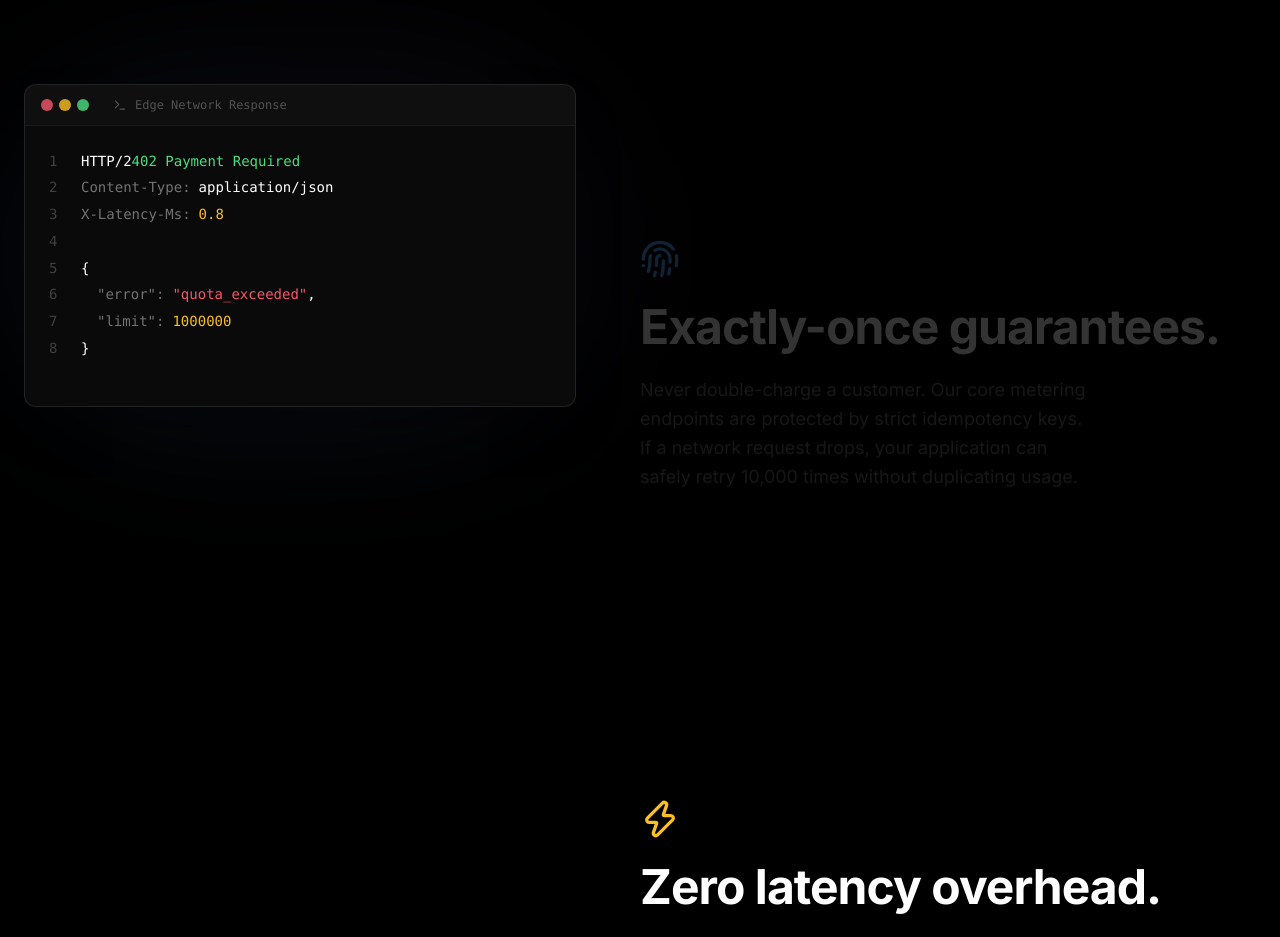
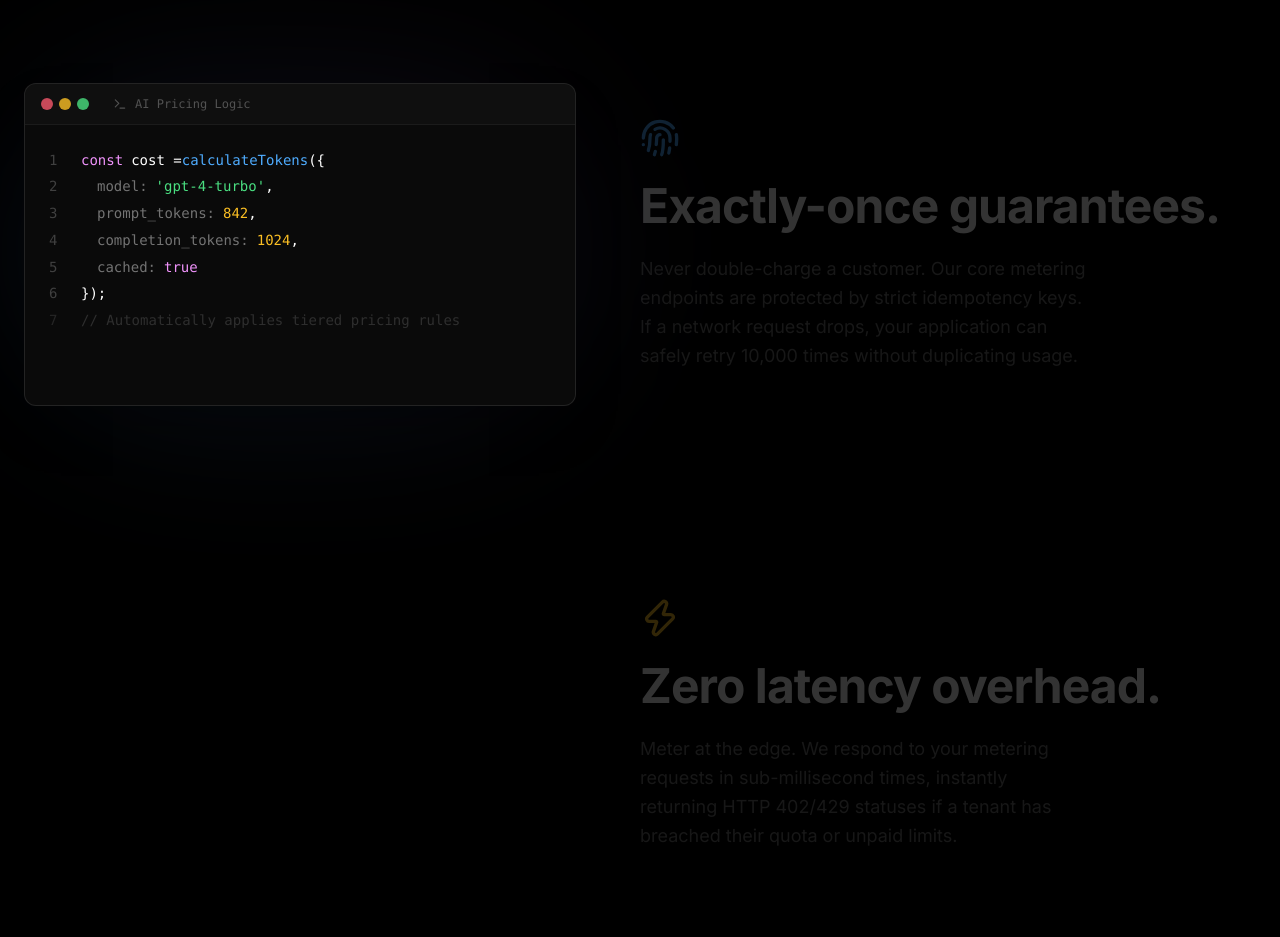
Before and after one commit to nareshchandu17/flyrank-capstone-metering-billing, a React (Vite) app in the folder frontend/: page / in a window 1280 px wide. Shown: the part 1860-2797 px from the top of the page. Built offline with nearby package versions, Linux system fonts and the light colour scheme.

Commit message:
fix: polish landing page scroll ux by fixing background consistency, adding more features, and removing blur

```diff
--- a/frontend/src/pages/FramerLanding.jsx
+++ b/frontend/src/pages/FramerLanding.jsx
@@ -10,7 +10,8 @@ import {
   Fingerprint,
   Zap,
   BarChart,
-  Shield
+  Shield,
+  FileText
 } from 'lucide-react';
 
 // Word-by-word reveal component for the "Problem" section
@@ -51,7 +52,11 @@ const CodePreview = ({ activeSection }) => (
       </div>
       <div className="ml-4 text-xs text-neutral-500 font-mono flex items-center gap-2">
         <Terminal className="w-3.5 h-3.5" />
-        {activeSection === 0 ? 'POST /api/usage' : activeSection === 1 ? 'Edge Network Response' : 'Pricing Logic'}
+        {activeSection === 0 ? 'POST /api/usage'
+         : activeSection === 1 ? 'Edge Network Response'
+         : activeSection === 2 ? 'AI Pricing Logic'
+         : activeSection === 3 ? 'Stripe Sync.js'
+         : 'Fraud Detection'}
       </div>
     </div>
     <div className="p-6 text-sm font-mono leading-relaxed overflow-x-auto min-h-[280px]">
@@ -88,6 +93,27 @@ const CodePreview = ({ activeSection }) => (
           <div className="flex mt-4 opacity-50"><span className="text-neutral-600 w-8 select-none">7</span><span className="text-neutral-500">// Automatically applies tiered pricing rules</span></div>
         </motion.div>
       )}
+      {activeSection === 3 && (
+        <motion.div initial={{ opacity: 0 }} animate={{ opacity: 1 }} className="space-y-1">
+          <div className="flex"><span className="text-neutral-600 w-8 select-none">1</span><span className="text-[#f093fb]">await</span> <span className="text-white ml-2">stripe.invoices.</span><span className="text-[#4facfe]">create</span><span className="text-white">({'{'}</span></div>
+          <div className="flex"><span className="text-neutral-600 w-8 select-none">2</span><span className="text-neutral-400 ml-4">customer:</span><span className="text-[#4ade80] ml-2">tenant.stripeId</span><span className="text-white">,</span></div>
+          <div className="flex"><span className="text-neutral-600 w-8 select-none">3</span><span className="text-neutral-400 ml-4">auto_advance:</span><span className="text-[#f093fb] ml-2">true</span><span className="text-white">,</span></div>
+          <div className="flex"><span className="text-neutral-600 w-8 select-none">4</span><span className="text-neutral-400 ml-4">collection_method:</span><span className="text-[#4ade80] ml-2">'charge_automatically'</span></div>
+          <div className="flex"><span className="text-neutral-600 w-8 select-none">5</span><span className="text-white">{'}'});</span></div>
+          <div className="flex mt-4 opacity-50"><span className="text-neutral-600 w-8 select-none">6</span><span className="text-neutral-500">// Syncs with Stripe at the end of every month</span></div>
+        </motion.div>
+      )}
+      {activeSection === 4 && (
+        <motion.div initial={{ opacity: 0 }} animate={{ opacity: 1 }} className="space-y-1">
+          <div className="flex"><span className="text-neutral-600 w-8 select-none">1</span><span className="text-white">{"{"}</span></div>
+          <div className="flex"><span className="text-neutral-600 w-8 select-none">2</span><span className="text-neutral-400 ml-4">"alert":</span><span className="text-[#f5576c] ml-2">"anomalous_spike_detected"</span><span className="text-white">,</span></div>
+          <div className="flex"><span className="text-neutral-600 w-8 select-none">3</span><span className="text-neutral-400 ml-4">"tenant":</span><span className="text-[#4ade80] ml-2">"tnt_9a8b7c"</span><span className="text-white">,</span></div>
+          <div className="flex"><span className="text-neutral-600 w-8 select-none">4</span><span className="text-neutral-400 ml-4">"expected_usage":</span><span className="text-[#fbbf24] ml-2">5000</span><span className="text-white">,</span></div>
+          <div className="flex"><span className="text-neutral-600 w-8 select-none">5</span><span className="text-neutral-400 ml-4">"actual_usage":</span><span className="text-[#f5576c] ml-2">850000</span><span className="text-white">,</span></div>
+          <div className="flex"><span className="text-neutral-600 w-8 select-none">6</span><span className="text-neutral-400 ml-4">"action":</span><span className="text-[#fbbf24] ml-2">"API_KEY_SUSPENDED"</span></div>
+          <div className="flex"><span className="text-neutral-600 w-8 select-none">7</span><span className="text-white">{"}"}</span></div>
+        </motion.div>
+      )}
     </div>
   </div>
 );
@@ -113,9 +139,11 @@ const FramerLanding = () => {
 
   useEffect(() => {
     return stickyProgress.onChange((latest) => {
-      if (latest < 0.33) setActiveStickySection(0);
-      else if (latest < 0.66) setActiveStickySection(1);
-      else setActiveStickySection(2);
+      if (latest < 0.2) setActiveStickySection(0);
+      else if (latest < 0.4) setActiveStickySection(1);
+      else if (latest < 0.6) setActiveStickySection(2);
+      else if (latest < 0.8) setActiveStickySection(3);
+      else setActiveStickySection(4);
     });
   }, [stickyProgress]);
 
@@ -131,16 +159,15 @@ const FramerLanding = () => {
   const scaleHero = useTransform(heroProgress, [0, 1], [1, 0.9]);
   const yHero = useTransform(heroProgress, [0, 1], ["0%", "20%"]);
 
-  // Dashboard transforms
-  const dashBlur = useTransform(dashProgress, [0, 1], ["20px", "0px"]);
+  // Dashboard transforms (removed blur to fix UX)
   const dashScale = useTransform(dashProgress, [0, 1], [0.8, 1]);
   const dashOpacity = useTransform(dashProgress, [0, 1], [0.3, 1]);
 
   return (
     <div ref={containerRef} className="bg-black min-h-screen text-white selection:bg-[#4facfe]/30 selection:text-white font-sans">
 
-      {/* Background Grid */}
-      <div className="fixed inset-0 z-0 pointer-events-none">
+      {/* Background Grid - Unified across all sections */}
+      <div className="fixed inset-0 z-0 pointer-events-none bg-black">
         <div className="absolute inset-0 bg-[linear-gradient(to_right,#80808012_1px,transparent_1px),linear-gradient(to_bottom,#80808012_1px,transparent_1px)] bg-[size:64px_64px]" />
       </div>
 
@@ -219,7 +246,7 @@ const FramerLanding = () => {
       </motion.section>
 
       {/* SECTION 2: The Problem (Word Reveal) */}
-      <section className="relative z-20 py-48 px-6 border-t border-white/5 bg-[#050505]">
+      <section className="relative z-20 py-48 px-6 bg-transparent">
         <div className="max-w-5xl mx-auto flex flex-col items-center justify-center min-h-[40vh] text-center">
           <RevealText text="Traditional billing drops events, misses AI token counts, and silently drains your MRR. You are losing revenue to network glitches." />
           <p className="mt-12 text-neutral-500 text-lg max-w-2xl">
@@ -229,7 +256,7 @@ const FramerLanding = () => {
       </section>
 
       {/* SECTION 3: The Architecture (Sticky Scroll) */}
-      <section ref={stickyRef} className="relative z-20 bg-black">
+      <section ref={stickyRef} className="relative z-20 bg-transparent">
         <div className="max-w-7xl mx-auto px-6 relative flex items-start">
 
           {/* Left Side: Sticky Visual (Code Block) */}
@@ -241,9 +268,9 @@ const FramerLanding = () => {
           </div>
 
           {/* Right Side: Scrolling Content */}
-          <div className="w-full lg:w-1/2 py-[30vh]">
+          <div className="w-full lg:w-1/2 py-[20vh]">
             {/* Feature 1 */}
-            <div className={`min-h-[70vh] flex flex-col justify-center transition-opacity duration-500 ${activeStickySection === 0 ? 'opacity-100' : 'opacity-20'}`}>
+            <div className={`min-h-[60vh] flex flex-col justify-center transition-opacity duration-500 ${activeStickySection === 0 ? 'opacity-100' : 'opacity-20'}`}>
               <Fingerprint className="w-10 h-10 text-[#4facfe] mb-6" />
               <h2 className="text-4xl md:text-5xl font-bold tracking-tight mb-6">
                 Exactly-once guarantees.
@@ -254,7 +281,7 @@ const FramerLanding = () => {
             </div>
 
             {/* Feature 2 */}
-            <div className={`min-h-[70vh] flex flex-col justify-center transition-opacity duration-500 ${activeStickySection === 1 ? 'opacity-100' : 'opacity-20'}`}>
+            <div className={`min-h-[60vh] flex flex-col justify-center transition-opacity duration-500 ${activeStickySection === 1 ? 'opacity-100' : 'opacity-20'}`}>
               <Zap className="w-10 h-10 text-[#fbbf24] mb-6" />
               <h2 className="text-4xl md:text-5xl font-bold tracking-tight mb-6">
                 Zero latency overhead.
@@ -265,7 +292,7 @@ const FramerLanding = () => {
             </div>
 
             {/* Feature 3 */}
-            <div className={`min-h-[70vh] flex flex-col justify-center transition-opacity duration-500 ${activeStickySection === 2 ? 'opacity-100' : 'opacity-20'}`}>
+            <div className={`min-h-[60vh] flex flex-col justify-center transition-opacity duration-500 ${activeStickySection === 2 ? 'opacity-100' : 'opacity-20'}`}>
               <Cpu className="w-10 h-10 text-[#f093fb] mb-6" />
               <h2 className="text-4xl md:text-5xl font-bold tracking-tight mb-6">
                 Native AI Pricing.
@@ -274,13 +301,35 @@ const FramerLanding = () => {
                 Built specifically for LLM wrappers and AI products. Send us input, output, and cached tokens, and our billing engine automatically calculates complex tiered pricing based on the model used.
               </p>
             </div>
+
+            {/* Feature 4 */}
+            <div className={`min-h-[60vh] flex flex-col justify-center transition-opacity duration-500 ${activeStickySection === 3 ? 'opacity-100' : 'opacity-20'}`}>
+              <FileText className="w-10 h-10 text-[#667eea] mb-6" />
+              <h2 className="text-4xl md:text-5xl font-bold tracking-tight mb-6">
+                Automated Invoicing.
+              </h2>
+              <p className="text-neutral-400 text-lg leading-relaxed max-w-md">
+                Stop manually generating PDF invoices. Our engine automatically reconciles a month of massive API usage into clean line items and pushes them directly to Stripe for payment collection.
+              </p>
+            </div>
+
+            {/* Feature 5 */}
+            <div className={`min-h-[60vh] flex flex-col justify-center transition-opacity duration-500 ${activeStickySection === 4 ? 'opacity-100' : 'opacity-20'}`}>
+              <Shield className="w-10 h-10 text-[#f5576c] mb-6" />
+              <h2 className="text-4xl md:text-5xl font-bold tracking-tight mb-6">
+                Fraud Prevention.
+              </h2>
+              <p className="text-neutral-400 text-lg leading-relaxed max-w-md">
+                Detect anomalous usage spikes and automatically suspend compromised API keys before you rack up huge cloud bills. Intelligent rate limiting keeps your infrastructure safe.
+              </p>
+            </div>
           </div>
 
         </div>
       </section>
 
       {/* SECTION 4: The Scale / Dashboard Reveal */}
-      <section ref={dashRef} className="relative z-20 py-48 px-6 border-t border-white/5 bg-[#050505] overflow-hidden">
+      <section ref={dashRef} className="relative z-20 py-48 px-6 bg-transparent overflow-hidden">
         <div className="max-w-7xl mx-auto text-center">
           <h2 className="text-4xl md:text-6xl font-bold tracking-tight mb-6">
             Visualize your growth.
@@ -292,8 +341,7 @@ const FramerLanding = () => {
           <motion.div
             style={{
               scale: dashScale,
-              opacity: dashOpacity,
-              filter: `blur(${dashBlur.get()})` // Applying motion value to blur
+              opacity: dashOpacity
             }}
             className="relative mx-auto max-w-5xl rounded-2xl border border-white/10 overflow-hidden shadow-2xl shadow-[#4facfe]/10"
           >
@@ -330,7 +378,7 @@ const FramerLanding = () => {
       </section>
 
       {/* SECTION 5: Footer CTA */}
-      <section className="relative z-20 border-t border-white/10 bg-black">
+      <section className="relative z-20 border-t border-white/10 bg-transparent">
         <div className="absolute inset-0 bg-gradient-to-b from-transparent to-[#4facfe]/10 pointer-events-none" />
         <div className="max-w-5xl mx-auto px-6 py-40 text-center relative z-10">
           <h2 className="text-4xl md:text-7xl font-bold tracking-tight text-white mb-8">
```
